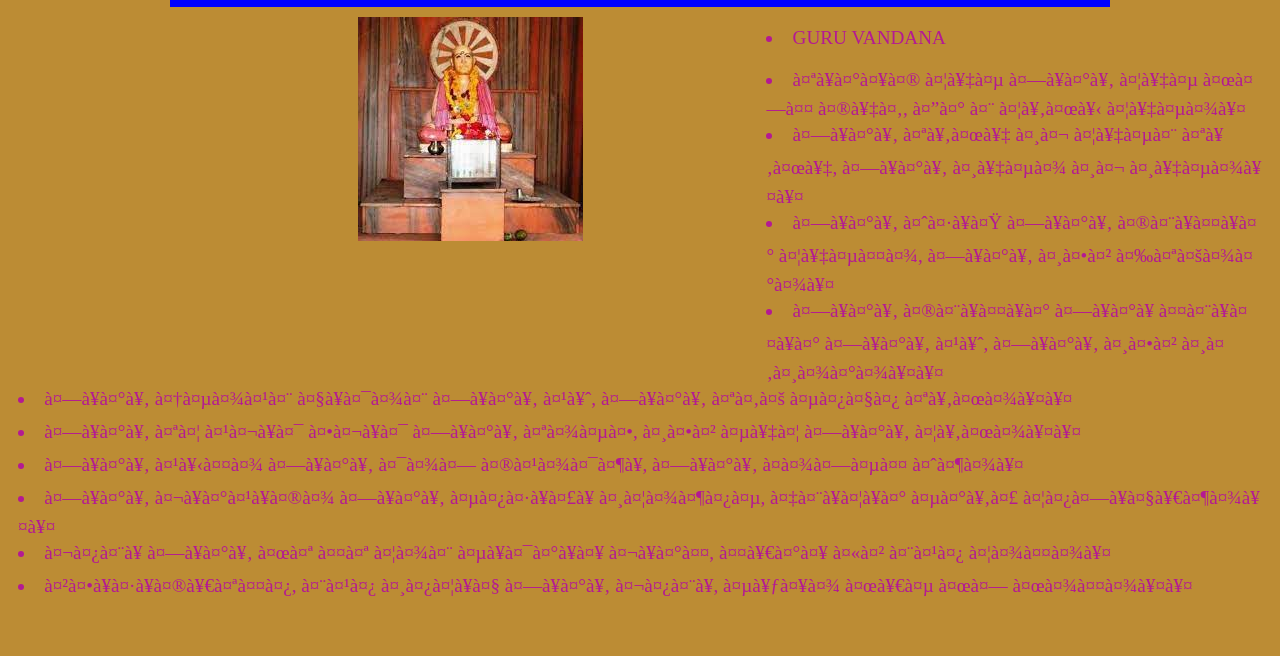
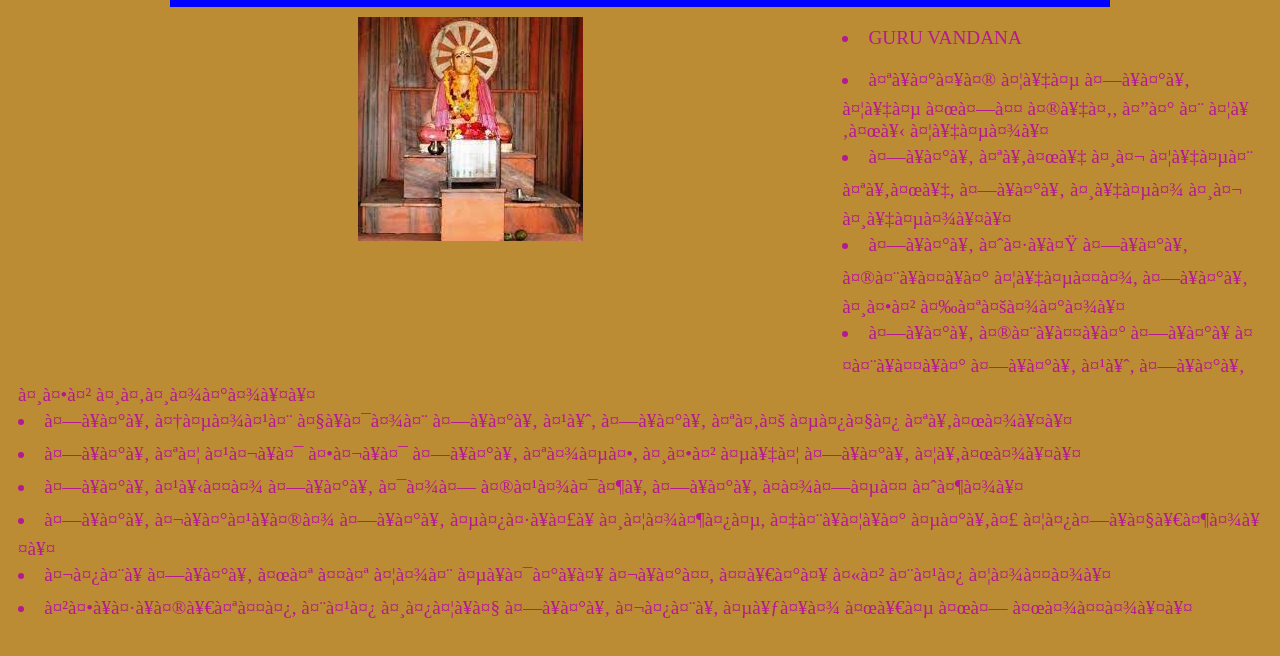
Before and after one commit to manasmishra2/my-babajee-site, a plain HTML site: page babajee.html in a window 1280 px wide. Shown: the part 188-844 px from the top of the page. Drawn offline with Linux system fonts and the light colour scheme.

Commit message:
Update babajeecss1.css

```diff
--- a/CSS/babajeecss1.css
+++ b/CSS/babajeecss1.css
@@ -15,6 +15,7 @@ head {
   align-items: center;
   padding: 15px;
 }
+
  .container {
     max-width: 940px;
     margin-left: auto;
@@ -53,9 +54,9 @@ p{
      color: blue;
 }
 .main-area {
-  width: 60%;
+  width: 66%;
   float: left;
-  padding-right: 20px;
+  padding-right: 40px;
   box-sizing: border-box;
 }
 
```
